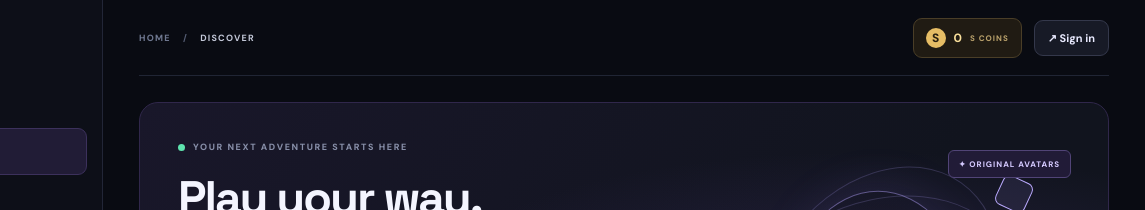
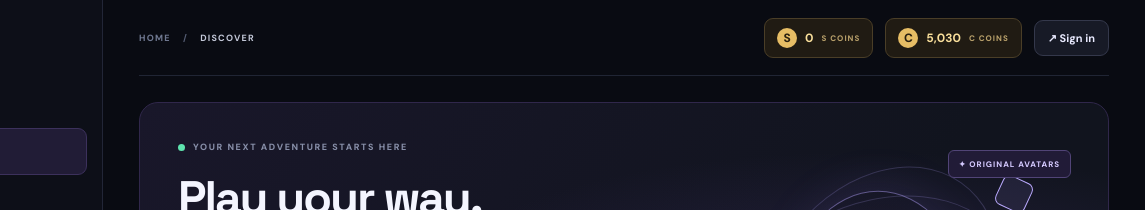
Before and after one commit to BlokS-Game/BlokS, a plain HTML site: page index.html in a window 1280 px wide. Shown: the top 210 px of the page, 135-1280 px from the left. Drawn offline with Linux system fonts and the light colour scheme; no server answers.

Commit message:
Update index.html

```diff
--- a/index.html
+++ b/index.html
@@ -54,6 +54,11 @@
             <strong id="coinBalance">0</strong>
             <span class="coin-label">S COINS</span>
           </div>
+          <div class="coin-pill">
+  <span class="coin-symbol">C</span>
+  <strong id="moneyBalance">0</strong>
+  <span class="coin-label">C COINS</span>
+</div>
           <button class="sign-in" id="signInBtn">↗ Sign in</button>
         </div>
       </header>
```
